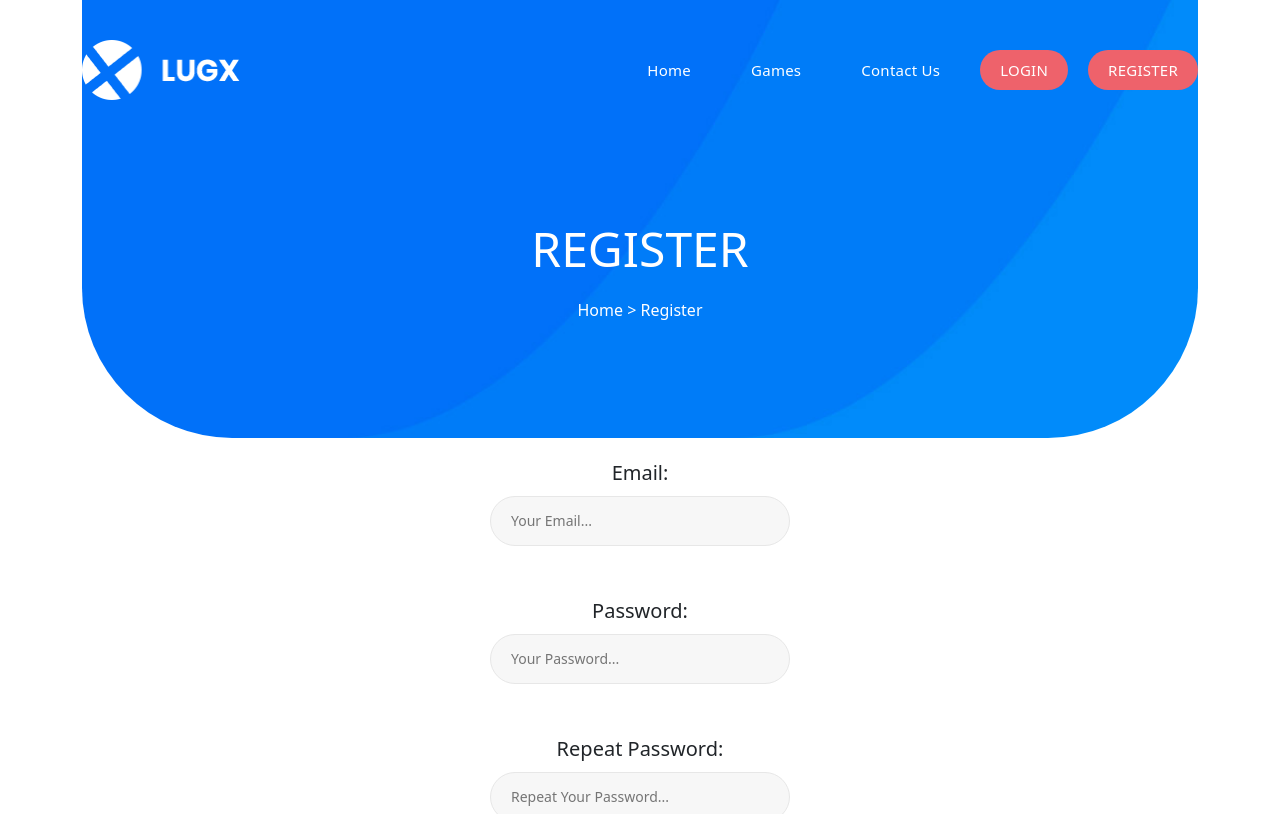
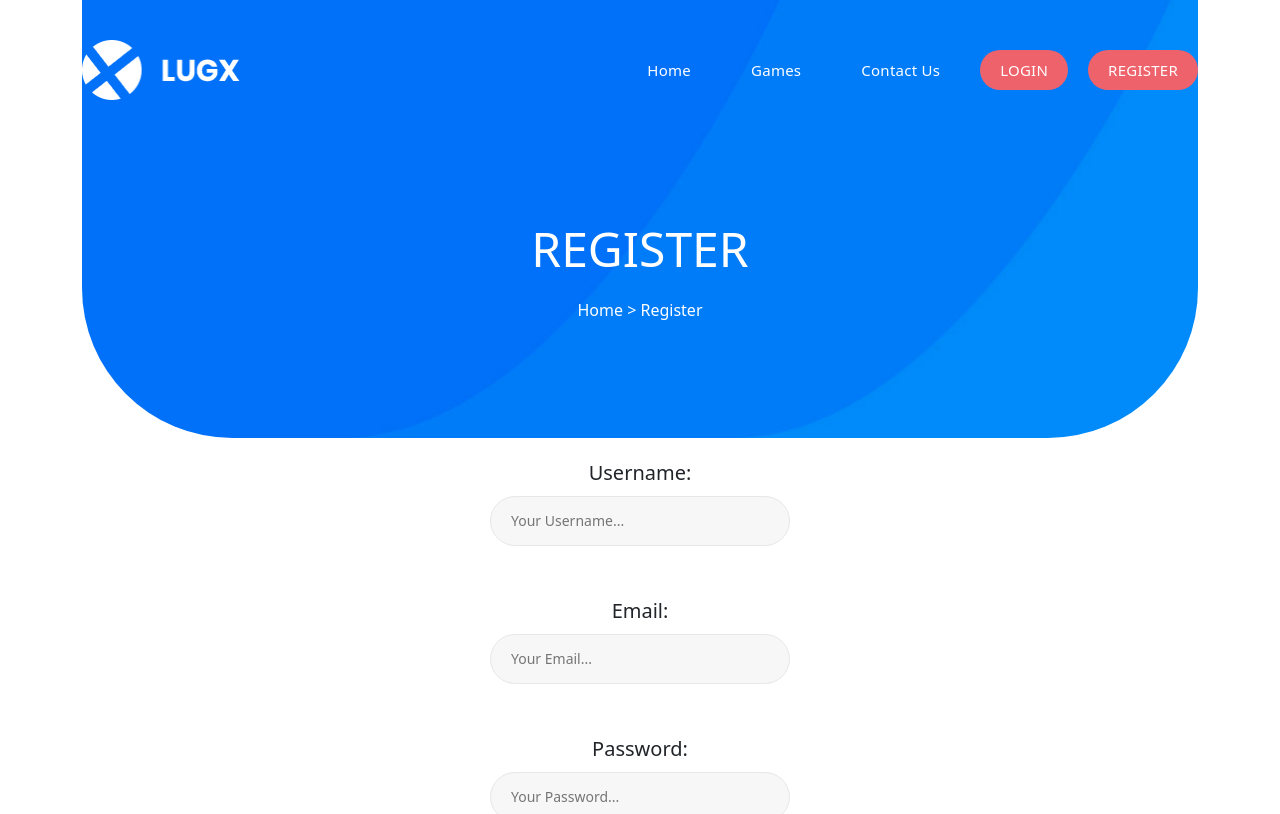
Before and after one commit to simonageo/gaming-app, a React (Vite) app in the folder client/: page /register in a window 1280 px wide. Shown: the top 814 px of the page. Built offline with nearby package versions, Linux system fonts and the light colour scheme.

Commit message:
adding username to registration and comments

```diff
--- a/client/src/AuthContext.jsx
+++ b/client/src/AuthContext.jsx
@@ -7,7 +7,7 @@ const AuthContext = createContext();
 export const AuthProvider = ({ children }) => {
   const navigate = useNavigate();
   const [values, setValues] = useState({
-    email: "",
+    username: "",
     isAuthenticated: !!localStorage.accessToken,
     userId: "",
   });
@@ -17,7 +17,7 @@ export const AuthProvider = ({ children }) => {
       const result = await authService.login(values.email, values.password);
       localStorage.setItem("accessToken", result.accessToken);
       setValues({
-        email: result.email,
+        username: result.username,
         isAuthenticated: true,
         userId: result._id,
       });
@@ -30,10 +30,10 @@ export const AuthProvider = ({ children }) => {
 
   const register = async (values) => {
     try {
-      const result = await authService.register(values.email, values.password);
+      const result = await authService.register(values.username, values.email, values.password);
       localStorage.setItem("accessToken", result.accessToken);
       setValues({
-        email: result.email,
+        username: result.username,
         isAuthenticated: true,
         userId: result._id,
       });
@@ -49,7 +49,7 @@ export const AuthProvider = ({ children }) => {
       await authService.logout();
       localStorage.removeItem("accessToken");
       setValues({
-        email: "",
+        username: "",
         isAuthenticated: false,
         userId: "",
       });
@@ -68,6 +68,7 @@ export const AuthProvider = ({ children }) => {
         logout,
         userId: values.userId,
         email: values.email,
+        username: values.username
       }}
     >
       {children}
--- a/client/src/components/Games/GameDetails/Comments/CommentForm.jsx
+++ b/client/src/components/Games/GameDetails/Comments/CommentForm.jsx
@@ -1,25 +1,25 @@
-import { useContext, useState } from 'react';
-import styles from './CommentForm.module.css';
-import { create } from '../../../../services/commentService';
-import { useParams } from 'react-router-dom';
-import AuthContext from '../../../../AuthContext';
+import { useContext, useState } from "react";
+import styles from "./CommentForm.module.css";
+import { create } from "../../../../services/commentService";
+import { useParams } from "react-router-dom";
+import AuthContext from "../../../../AuthContext";
 
 export const CommentForm = ({ isOpen, onClose, onCommentSubmit }) => {
-    const [commentText, setCommentText]=useState('');
-    const {gameId}=useParams();
-    const {email}=useContext(AuthContext)
+  const [commentText, setCommentText] = useState("");
+  const { gameId } = useParams();
+  const { username } = useContext(AuthContext);
 
-    const commentChange=(e)=>{
-        setCommentText(e.target.value);
-    }
+  const commentChange = (e) => {
+    setCommentText(e.target.value);
+  };
 
-    const commentSubmit=async (e)=>{
-        e.preventDefault();
-        await create(gameId, commentText, email);
-        setCommentText('');
-        onClose();
-        onCommentSubmit();
-    }
+  const commentSubmit = async (e) => {
+    e.preventDefault();
+    await create(gameId, commentText, username);
+    setCommentText("");
+    onClose();
+    onCommentSubmit();
+  };
   return (
     <>
       {isOpen && (
--- a/client/src/components/Games/GameDetails/GameDetails.jsx
+++ b/client/src/components/Games/GameDetails/GameDetails.jsx
@@ -135,7 +135,7 @@ export default function GameDetails() {
                   <p>No comments.</p>
                 ) : (
                   comments.map((comment) => (
-                    <li key={comment._id}>{comment.email}: {comment.text}</li>
+                    <li key={comment._id}>{comment.username}: {comment.text}</li>
                   ))
                 )}
               </ul>
--- a/client/src/components/Register/Register.jsx
+++ b/client/src/components/Register/Register.jsx
@@ -7,6 +7,7 @@ import { useContext } from "react";
 export default function Register() {
   const { register } = useContext(AuthContext);
   const { values, onChange, onSubmit } = useForm(register, {
+    username: "",
     email: "",
     password: "",
     rePassword: "",
@@ -23,6 +24,24 @@ export default function Register() {
           </div>
 
           <form id="register-form" onSubmit={onSubmit}>
+            <div className="col-lg-12">
+              <fieldset className={styles.inputFieldContainer}>
+                <label htmlFor="username" className={styles.labelAbove}>
+                Username:
+                </label>
+                <input
+                  type="text"
+                  name="username"
+                  id="username"
+                  placeholder="Your Username..."
+                  autoComplete="on"
+                  required=""
+                  value={values.username}
+                  onChange={onChange}
+                  className={styles.inputField}
+                />
+              </fieldset>
+            </div>
             <div className="col-lg-12">
               <fieldset className={styles.inputFieldContainer}>
                 <label htmlFor="email" className={styles.labelAbove}>
--- a/client/src/services/commentService.js
+++ b/client/src/services/commentService.js
@@ -1,6 +1,6 @@
 const baseUrl = "http://localhost:3030/data/comments";
 
-export const create = async (gameId, text, email) => {
+export const create = async (gameId, text, username) => {
   const token = localStorage.getItem("accessToken");
   const response = await fetch(baseUrl, {
     method: "POST",
@@ -11,7 +11,7 @@ export const create = async (gameId, text, email) => {
     body: JSON.stringify({
       gameId,
       text,
-      email
+      username
     }),
   });
   const result = await response.json();
@@ -28,6 +28,5 @@ export const getAllComments = async (gameId) => {
 
   const response = await fetch(`${baseUrl}?${query}`);
   const result = response.json();
-  console.log(result);
   return result;
 };
```
